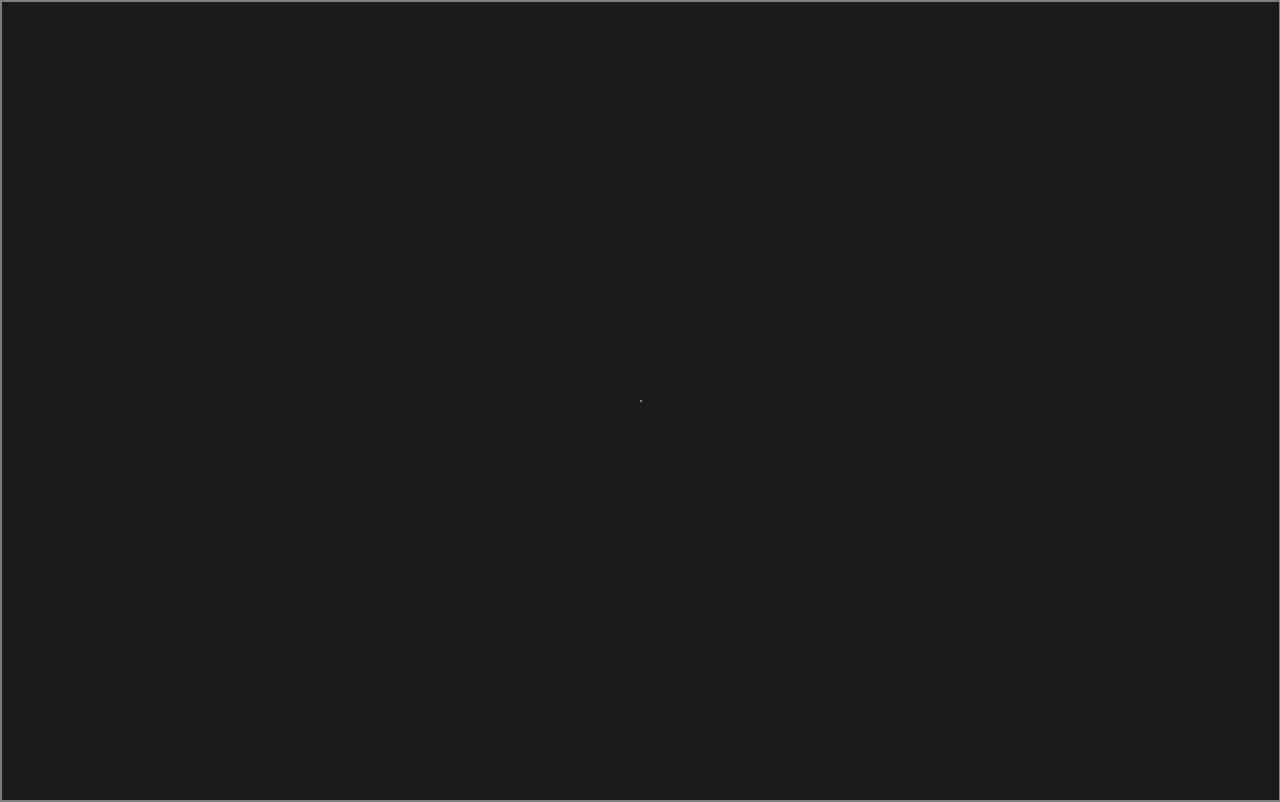
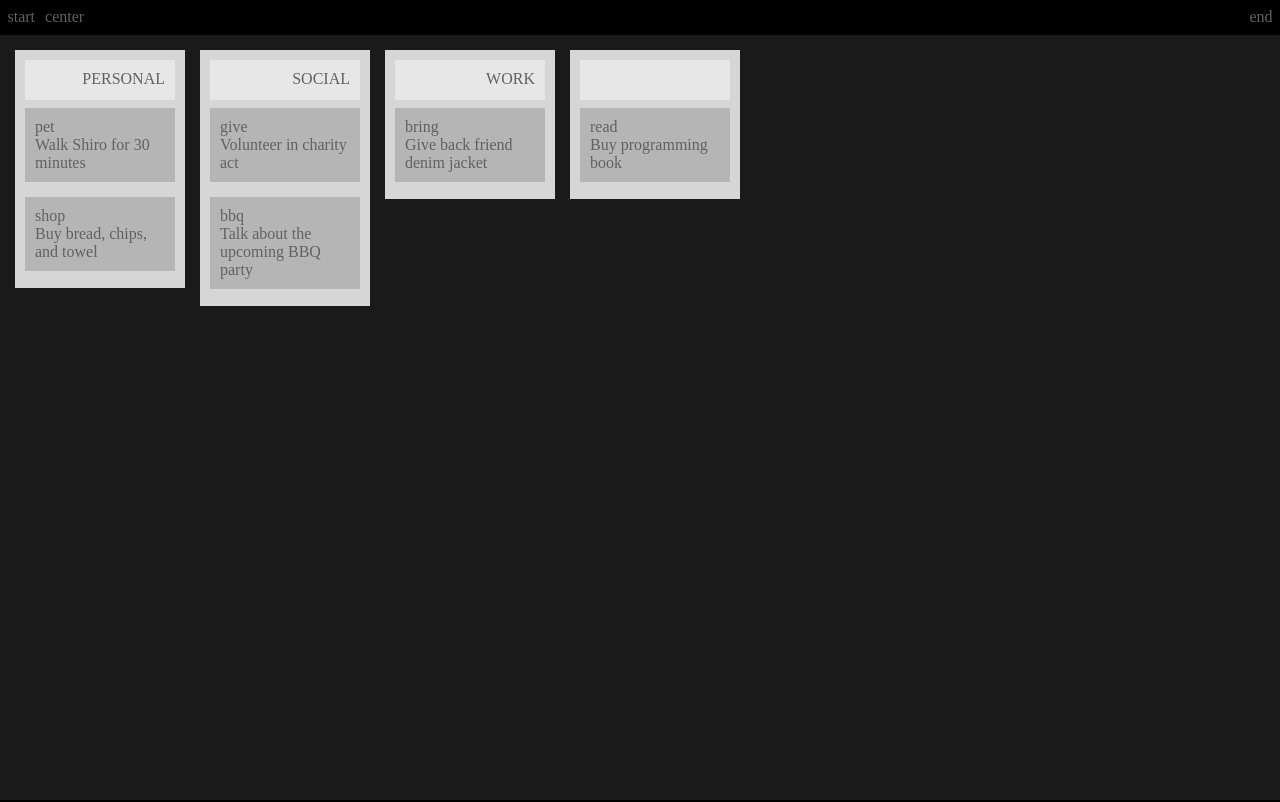
Before and after one commit to nzxf/todo, a website built with webpack: page dist/index.html in a window 1280 px wide. Built offline with nearby package versions, Linux system fonts and the light colour scheme.

Commit message:
Populate the display with the data seed

```diff
--- a/src/allFunctions.js
+++ b/src/allFunctions.js
@@ -13,9 +13,16 @@ const functions = (() => {
     parent.appendChild(el);
     return el;
   };
-  return { elMaker, greet };
+  //NAVBAR
+  const makeNavbar = (parent) => {
+    const navbar = elMaker('div', parent, '', 'navbar');
+    const navStart = elMaker('div', navbar, 'start', 'nav-start');
+    const navCenter = elMaker('div', navbar, 'center', 'nav-center');
+    const navEnd = elMaker('div', navbar, 'end', 'nav-end');
+  };
+  // CLOSURE
+  return { greet, elMaker, makeNavbar };
 })();
-
 
 
 // const addInput = (parent) => {
@@ -28,5 +35,4 @@ const functions = (() => {
 // };
 // addInput(content);
 
-
 export { functions };
--- /dev/null
+++ b/src/data.js
@@ -0,0 +1,47 @@
+// DUE (empty = 1 day from now)
+let dueTime = (hour = 0, date = 1, month = 0, year = 0) => {
+  let result = [];
+  result.push(
+    new Date().getHours() + hour,
+    new Date().getDate() + date,
+    new Date().getMonth() + month,
+    new Date().getFullYear() + year
+  );
+  return result;
+};
+
+// Project Factory
+const Project = (name, content) => {
+  return { name, content };
+};
+
+let allProjects = [];
+
+const addList = (name, title, text, due = dueTime()) => {
+  if (allProjects.find((project) => project.name == name)) {
+    // console.log('Add it to the existed project');
+    let projectIndex = allProjects.findIndex(
+      (project) => project.name === name
+    );
+    allProjects[projectIndex].content.push({
+      title: title,
+      text: text,
+      due: due,
+    });
+  } else {
+    // console.log('Uuuuh, this is a new project');
+    allProjects.push({
+      name: name,
+      content: [{ title: title, text: text, due: due }],
+    });
+  }
+};
+
+addList('personal', 'pet', 'Walk Shiro for 30 minutes', [0, 11, 5, 2023]);
+addList('social', 'give', 'Volunteer in charity act');
+addList('work', 'bring', 'Give back friend denim jacket');
+addList('personal', 'shop', 'Buy bread, chips, and towel', [3, 14, 9, 2023]);
+addList('social', 'bbq', 'Talk about the upcoming BBQ party');
+addList('', 'read', 'Buy programming book');
+
+export { allProjects };
--- a/src/index.js
+++ b/src/index.js
@@ -1,56 +1,43 @@
 import './style.css';
-import { add, format } from 'date-fns';
+// import { add, format } from 'date-fns';
+import { allProjects } from './data';
 
 import { functions } from './allFunctions';
+
 const elMaker = functions.elMaker;
+const makeNavbar = functions.makeNavbar;
 
 const content = document.querySelector('.content');
 
-// DUE (empty = 1 day from now)
-let dueTime = (hour = 0, date = 1, month = 0, year = 0) => {
-  let result = [];
-  result.push(
-    new Date().getHours() + hour,
-    new Date().getDate() + date,
-    new Date().getMonth() + month,
-    new Date().getFullYear() + year
-  );
-  return result;
-};
+makeNavbar(content);
 
-// Project Factory
-const Project = (name, content) => {
-  return { name, content };
-};
-
-// TODO input
-
-let allProjects = [];
-const addList = (name, title, text, due = dueTime()) => {
-  if (allProjects.find((project) => project.name == name)) {
-    // console.log('Add it to the existed project');
-    let projectIndex = allProjects.findIndex(
-      (project) => project.name === name
+const fillData = (data, parent) => {
+  for (let i = 0; i < data.length; i++) {
+    const projectContainer = elMaker('div', parent, '', 'project-container');
+    const projectName = elMaker(
+      'div',
+      projectContainer,
+      data[i].name.toUpperCase(),
+      'project-name'
     );
-    allProjects[projectIndex].content.push({
-      title: title,
-      text: text,
-      due: due,
-    });
-  } else {
-    // console.log('Uuuuh, this is a new project');
-    allProjects.push({
-      name: name,
-      content: [{ title: title, text: text, due: due }],
-    });
+    for (let j = 0; j < data[i].content.length; j++) {
+      // let data = data[i].content;
+      const listContainer = elMaker('div', projectContainer, '', 'list-container');
+      const listTitle = elMaker(
+        'div',
+        listContainer,
+        data[i].content[j].title,
+        'list-title'
+      );
+      const listText = elMaker(
+        'div',
+        listContainer,
+        data[i].content[j].text,
+        'list-text'
+      );
+    }
   }
 };
 
-addList('personal', 'pet', 'Walk Shiro for 30 minutes', [0, 11, 5, 2023]);
-addList('social', 'give', 'Volunteer in charity act');
-addList('work', 'bring', 'Give back friend denim jacket');
-addList('personal', 'shop', 'Buy bread, chips, and towel', [3, 14, 9, 2023]);
-addList('social', 'bbq', 'Talk about the upcoming BBQ party');
-addList('', 'bbq', 'Talk about the upcoming BBQ party');
-
-allProjects.forEach(p=>p.content.forEach(c=> console.log(`${p.name}: ${c.title} - ${c.text}`)))
+const mainBody = elMaker('div', content, '', 'main-body');
+fillData(allProjects, mainBody);
--- a/src/style.css
+++ b/src/style.css
@@ -3,8 +3,8 @@
     margin: 0;
     border: 0;
     padding: 0;
-    color: white;
-    border: solid 1px grey;
+    color: rgb(97, 97, 97);
+    /* border: solid 1px grey; */
 }
 
 body {
@@ -13,9 +13,61 @@ body {
     display: flex;
     justify-content: center;
     align-items: center;
-    background-color: rgb(27, 27, 27);
+    background-color: black;
+    /* background-image: url('/src/images/background.jpg'); */
+    background-position: center;
+    background-repeat: no-repeat;
+    background-size: cover;
 }
 
 .content {
+    width: 100%;
+    height: 100%;
+    background-color: rgba(255, 255, 255, 0.1);
 
+    display: grid;
+    grid-template-rows: 35px 1fr;
 }
+
+.navbar {
+    width: 100%;
+    background-color: black;
+
+    display: grid;
+    grid-template-columns: auto 1fr auto;
+    gap: 10px;
+    padding: 7.5px;
+}
+
+.main-body {
+    padding: 15px;
+    display: grid;
+    grid-template-columns: repeat(auto-fill, 170px);
+    gap: 15px;
+}
+
+.project-container {
+    height: fit-content;
+    background-color: rgb(214, 214, 214);
+    padding: 10px;
+
+    display: flex;
+    flex-direction: column;
+    justify-content: start;
+}
+
+.project-name {
+    width: 100%;
+    min-height: 40px;
+    background-color: rgba(255, 255, 255, 0.397);
+    text-align: end;
+    padding: 10px;
+}
+
+.list-container {
+    width: 100%;
+    height: auto;
+    background-color: rgba(128, 128, 128, 0.384);
+    padding: 10px;
+    margin: 7.5px 0;
+}
```
Also changed, not shown: dist/2171cef0be6b0c1a5847.jpg (added), dist/bundle.js, src/images/background.jpg (added).
